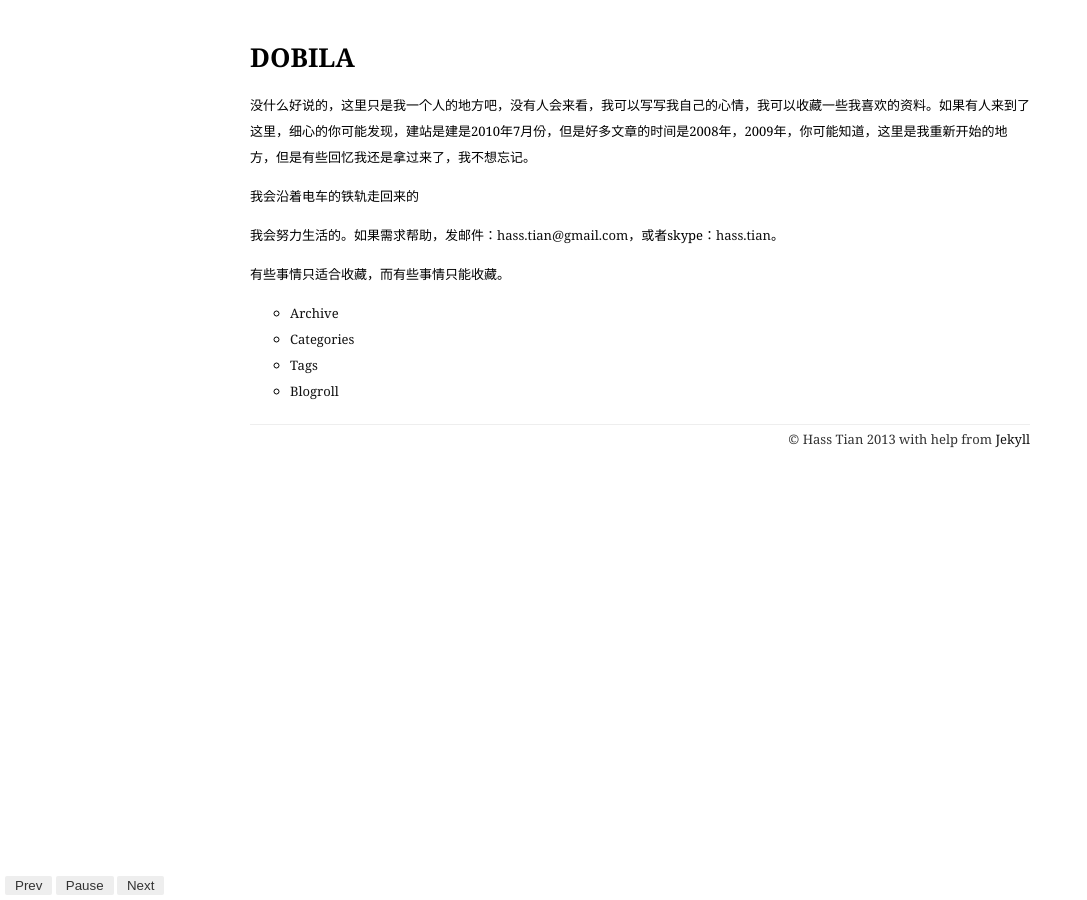
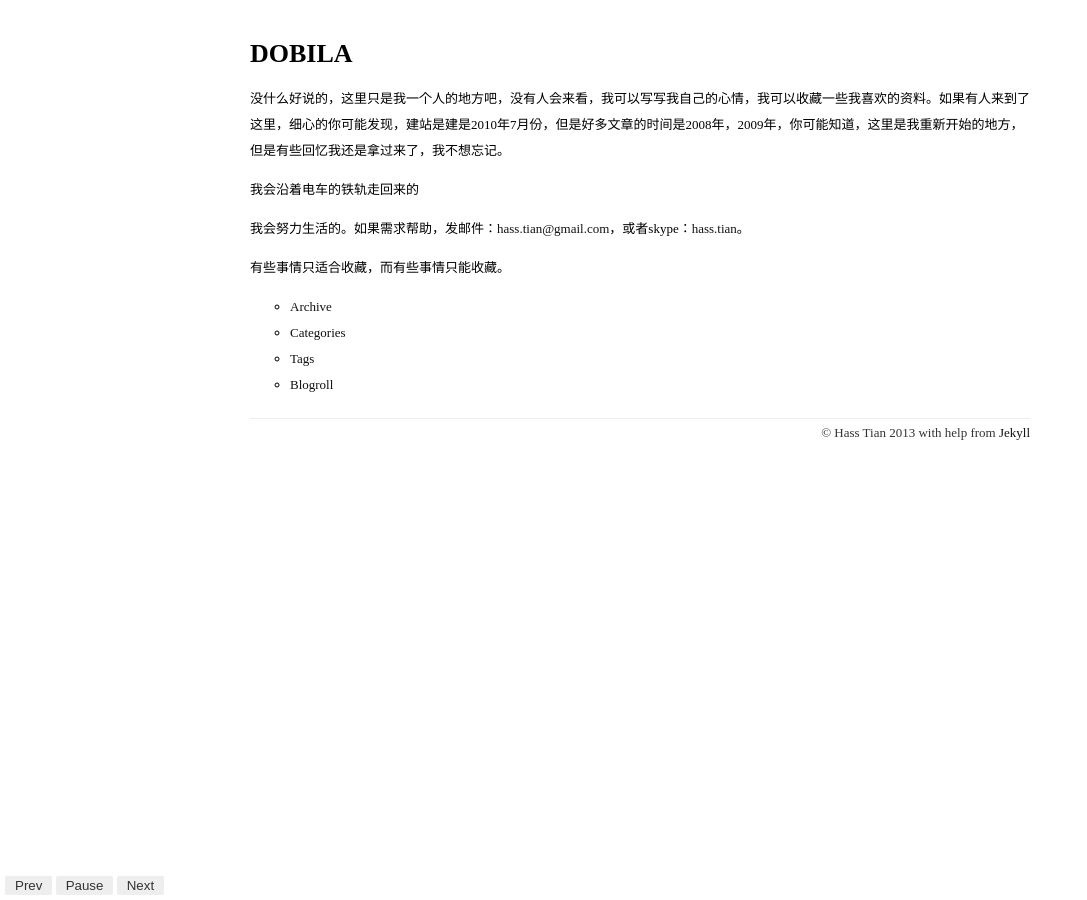
Before and after one commit to bugcook/eorza.github.com, a Jekyll site: the page built from index.html, in a window 1280 px wide. Shown: the whole page, without its empty margins (0-1087 px from the left). Built offline with Jekyll 4.4.1, drawn with Linux system fonts in a browser that asks for light colours.

Commit message:
Remove font-family specification

```diff
--- a/assets/stylesheets/2013.css
+++ b/assets/stylesheets/2013.css
@@ -1,5 +1,5 @@
 body {
-  font: 13px 'PT Serif', Georgia, Times, 'Times New Roman', serif;
+  font-size: 13px;
 }
 h1, h2, h3, h4, h5 {
   margin-top: 1.5em;
```
